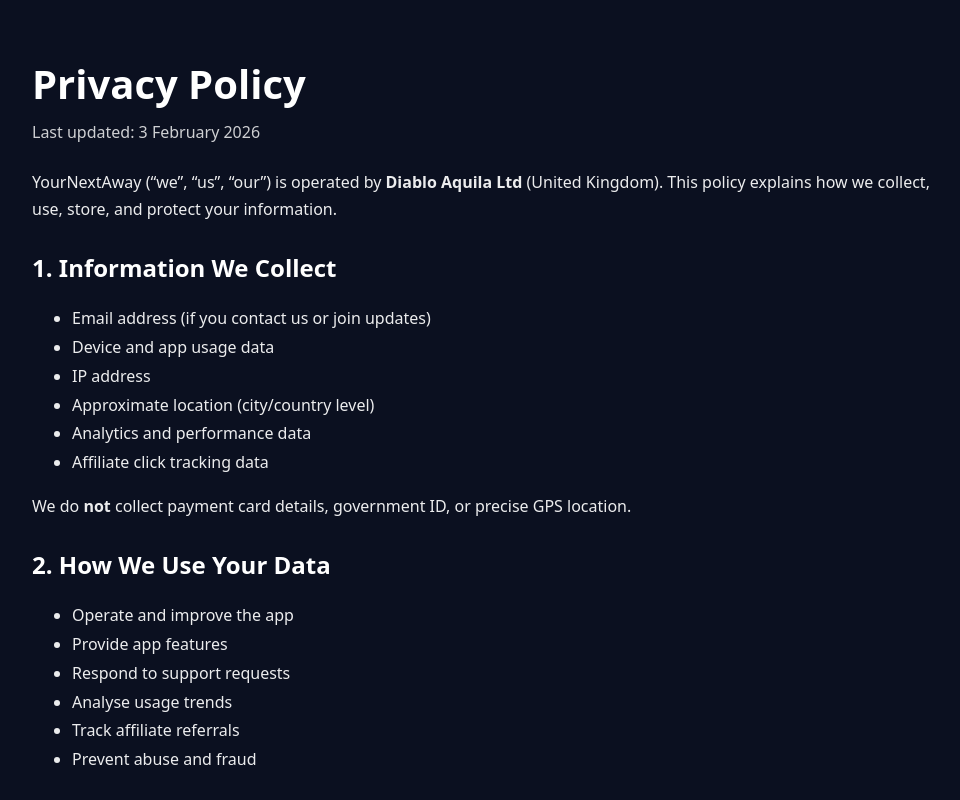
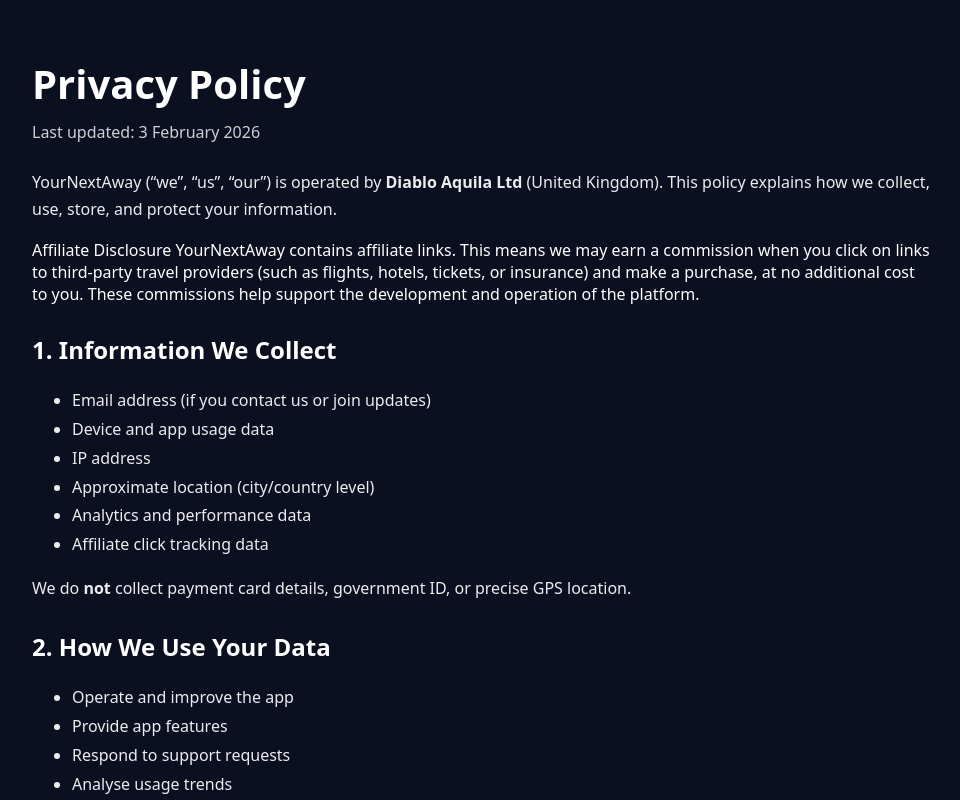
Before and after one commit to dmbarnes1303/yournextaway-site, a Next.js app: page /privacy in a window 1280 px wide. Shown: the top 800 px of the page, without its empty margins (158-1118 px from the left). Built offline with nearby package versions, Linux system fonts and the light colour scheme.

Commit message:
Add affiliate disclosure to privacy policy

```diff
--- a/app/privacy/page.tsx
+++ b/app/privacy/page.tsx
@@ -9,7 +9,11 @@
           YourNextAway (“we”, “us”, “our”) is operated by <strong>Diablo Aquila Ltd</strong> (United Kingdom).
           This policy explains how we collect, use, store, and protect your information.
         </p>
+Affiliate Disclosure
 
+YourNextAway contains affiliate links. This means we may earn a commission when you click on links to third-party travel providers (such as flights, hotels, tickets, or insurance) and make a purchase, at no additional cost to you.
+
+These commissions help support the development and operation of the platform.
         <h2 style={{ marginTop: 28 }}>1. Information We Collect</h2>
         <ul style={{ lineHeight: 1.8, opacity: 0.92 }}>
           <li>Email address (if you contact us or join updates)</li>
```
